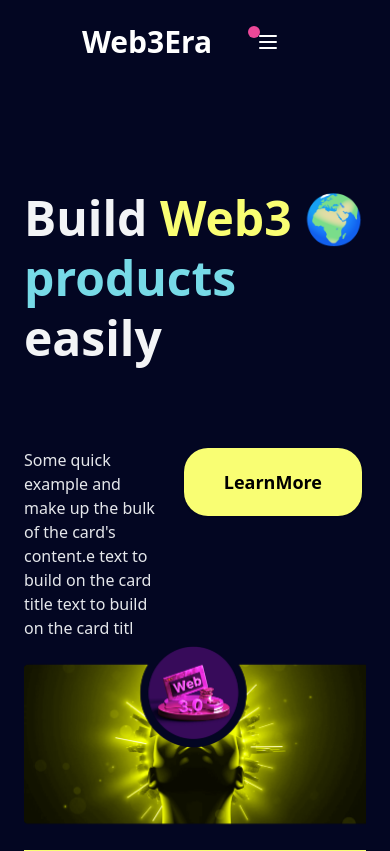
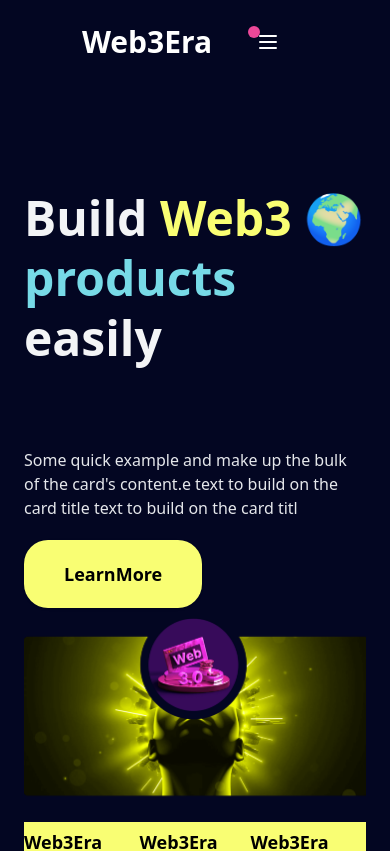
Before and after one commit to snehafarkya/web3era, a React (Create React App) app: page / in a window 390 px wide. Shown: the top 851 px of the page. Built offline with nearby package versions, Linux system fonts and the light colour scheme.

Commit message:
responsive

```diff
--- a/src/components/Hero.js
+++ b/src/components/Hero.js
@@ -6,13 +6,12 @@ export default function Hero() {
       <div class="flex justify-center">
   <div class="block p-6 mt-20 rounded-lg shadow-lg max-w-5xl">
     <h1 class="text-gray-100 md:text-9xl text-5xl font-bold leading-tight mb-2">Build <span style={{color:"#f9fe73"}}>Web3 </span> 🌍 <br/> <span style={{color:"#77dae7"}}>products</span> easily</h1>
-    <div className="flex justify-center mt-20 gap-x-5 md:w-9/12 w-full">
+    <div className="md:flex justify-center mt-20 gap-x-5 md:w-9/12 w-full grid grid-cols-1 gap-y-5">
     <p class="text-gray-200 text-base ">
       Some quick example and make up the bulk of the card's
       content.e text to build on the card title text to build on the card titl
     </p>
-    <button style={{background:"#f9fe73"}} className="h-min text-grey-100 gap-x-2 font-bold  text-lg px-10 py-5 rounded-3xl shadow hover:shadow-lg outline-none focus:outline-none mr-1 mb-1 ease-linear transition-all duration-150 hover:bg-hotpink" type="button">LearnMore </button>
-    {/* <button type="button" style={{background:"#f9fe73"}} class=" px-6 py-2.5 text-gray-900 font-medium text-lg leading-tight  rounded-3xl shadow-md hover:bg-blue-700 hover:shadow-lg focus:bg-blue-700 focus:shadow-lg focus:outline-none focus:ring-0 active:bg-blue-800 active:shadow-lg transition duration-150 ease-in-out">LearnMore</button> */}
+    <button style={{background:"#f9fe73"}} className="h-min w-fit text-grey-100 gap-x-2 font-bold md:w-fit text-lg px-10 py-5 rounded-3xl shadow hover:shadow-lg outline-none focus:outline-none mr-1 mb-1 ease-linear transition-all duration-150 hover:bg-hotpink" type="button">LearnMore </button>
   </div>
     <img src={web33} alt="" className='w-min'/>
     <div className="grid place-items-center content-center w-full h-24 " style={{background:"#f9fe73"}} >
```
